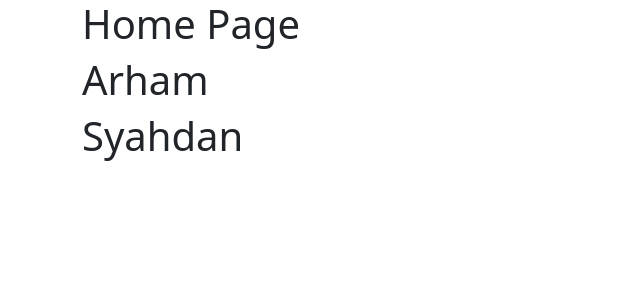
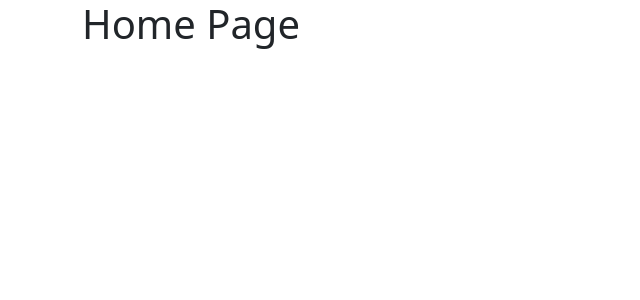
Before and after one commit to fahmialfareza/reactjs-collab-km4, a React (Create React App) app: page / in a window 1280 px wide. Shown: the top 300 px of the page, without its empty margins (0-640 px from the left). Built offline with nearby package versions, Linux system fonts and the light colour scheme.

Commit message:
remove: Syahdan page in Home.jsx

```diff
--- a/src/pages/Home.jsx
+++ b/src/pages/Home.jsx
@@ -1,15 +1,11 @@
 import React from "react";
 import { Container } from "react-bootstrap";
 import Homepage from "../components/Homepage";
-import Arham from "./Arham";
-import Syahdan from "./Syahdan";
 
 function Home() {
   return (
     <Container>
       <Homepage />
-      <Arham />
-      <Syahdan />
     </Container>
   );
 }
```
